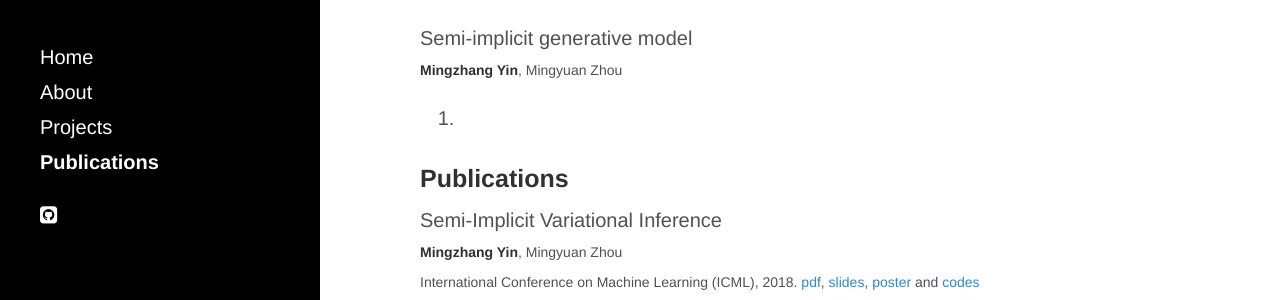
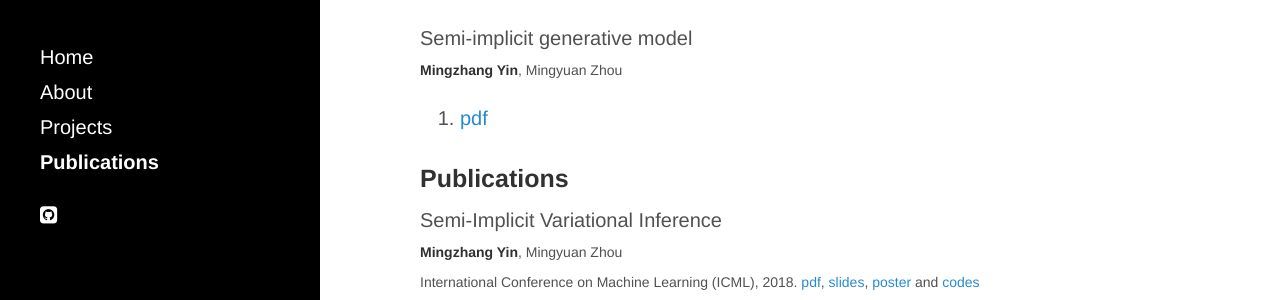
Before and after one commit to mingzhang-yin/mingzhang-yin.github.io, a Jekyll site: the page built from publications.md, in a window 1280 px wide. Shown: the part 268-568 px from the top of the page. Built offline with Jekyll 4.4.1, drawn with Linux system fonts in a browser that asks for light colours; nearby versions of some CDN libraries.

Commit message:
Update publications.md

```diff
--- a/publications.md
+++ b/publications.md
@@ -12,7 +12,7 @@
 
 Semi-implicit generative model
 <br> <span style="font-size:14px"> **Mingzhang Yin**, Mingyuan Zhou  <br>
- 2018.
+ 2018. []() <a href="https://github.com/mingzhang-yin/mingzhang-yin.github.io/blob/master/assets/pdfs/SIGMO_v2.pdf" target="_blank"> pdf </a>
 
 ### Publications
 
```
